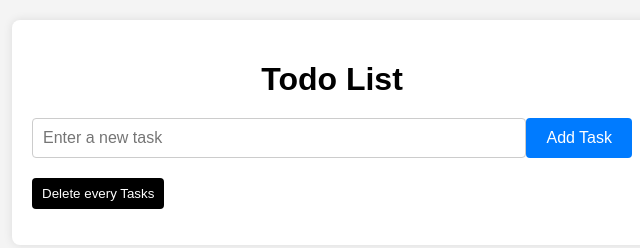
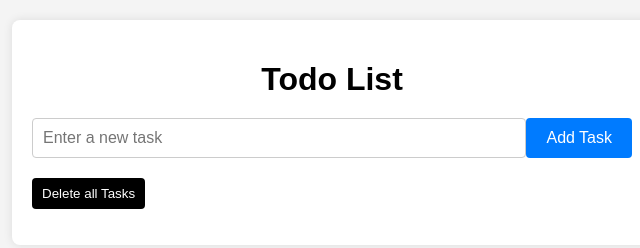
Before and after one commit to Yuva-aj/to-do, a website: page index.html in a window 1280 px wide. Shown: the full height of the page, 308-948 px from the left. Drawn offline with Linux system fonts and the light colour scheme; no server answers.

Commit message:
updated html again and again

```diff
--- a/index.html
+++ b/index.html
@@ -15,7 +15,7 @@
             <input type="text" name="task" placeholder="Enter a new task">
             <input type="submit" value="Add Task">
         </form>
-        <button id="delete-all-btn">Delete every Tasks</button>
+        <button id="delete-all-btn">Delete all Tasks</button>
         <ul>
             <!-- Todo list items will be dynamically updated here -->
         </ul>
```
